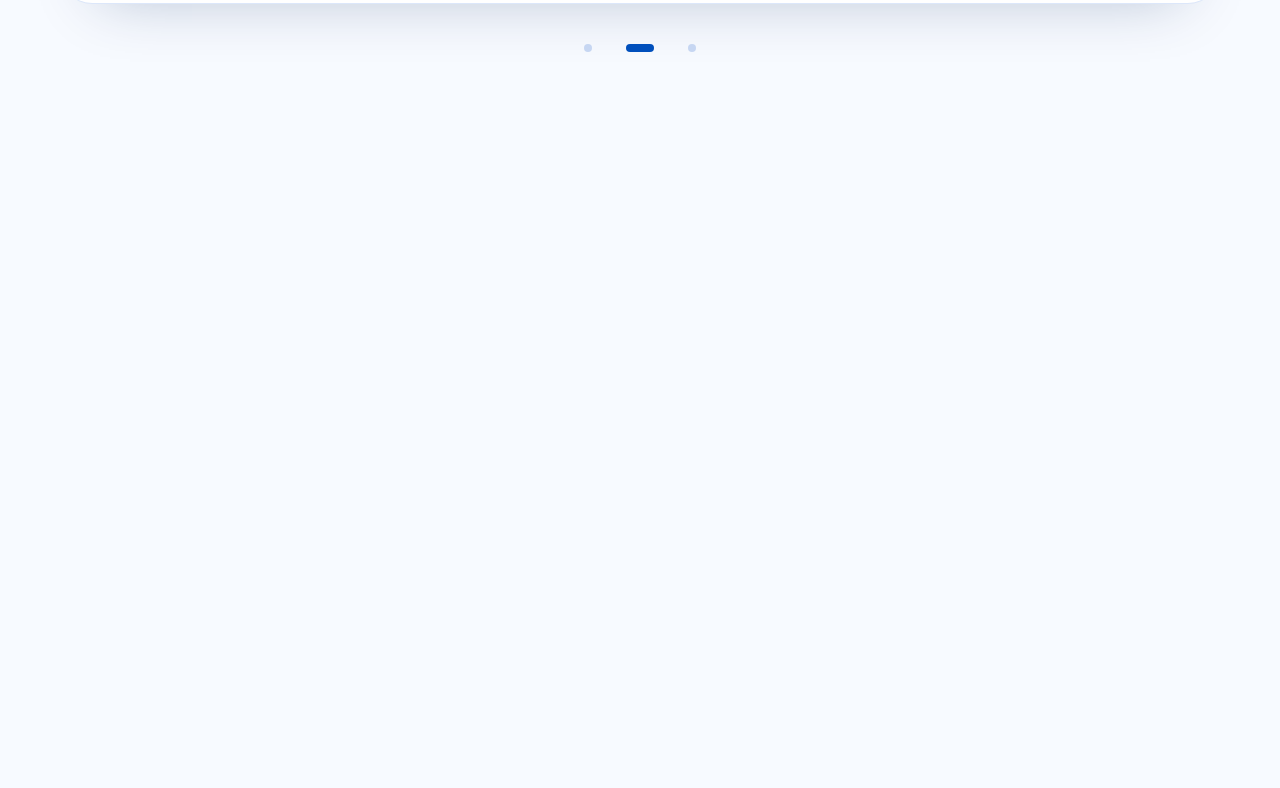
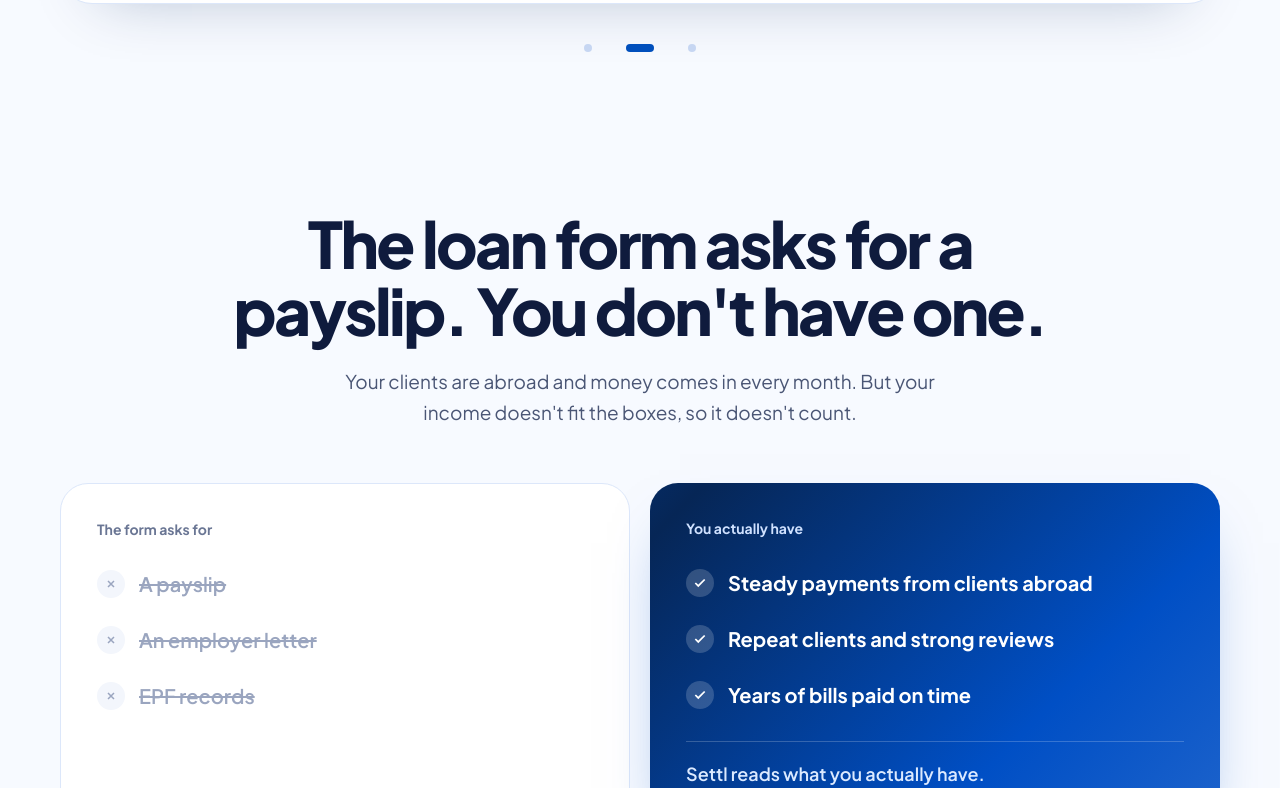
Before and after one commit to DamiduH/settl-landing, a Next.js app: page / in a window 1280 px wide. Shown: the part 2012-2800 px from the top of the page. Before the commit the page ends 2122 px from the top, so only its background shows below. Built offline with nearby package versions, Linux system fonts and the light colour scheme.

Commit message:
feat: add problem section contrasting the loan form with real income

```diff
--- a/app/page.tsx
+++ b/app/page.tsx
@@ -2,6 +2,7 @@ import { BrandDefs } from "@/components/BrandDefs";
 import { ModalProvider } from "@/components/ModalProvider";
 import { RevealObserver } from "@/components/RevealObserver";
 import { Hero } from "@/components/sections/Hero";
+import { Problem } from "@/components/sections/Problem";
 import { Recognition } from "@/components/sections/Recognition";
 
 export default function Home() {
@@ -11,6 +12,7 @@ export default function Home() {
         <BrandDefs />
         <Hero />
         <Recognition />
+        <Problem />
       </div>
       <RevealObserver />
     </ModalProvider>
--- a/app/styles/sections.css
+++ b/app/styles/sections.css
@@ -143,3 +143,108 @@
     padding: 24px 22px 32px;
   }
 }
+
+/* Problem */
+.problem {
+  padding-top: 100px;
+  padding-bottom: 100px;
+}
+.problem__intro {
+  text-align: center;
+  max-width: 820px;
+  margin: 0 auto;
+}
+.problem__title {
+  margin: 0;
+  font-size: clamp(36px, 5vw, 64px);
+  font-weight: 800;
+  letter-spacing: -0.04em;
+  line-height: 1.05;
+}
+.problem__lead {
+  margin: 22px auto 0;
+  max-width: 600px;
+  font-size: 19px;
+  line-height: 1.6;
+  color: var(--body);
+}
+.problem__grid {
+  margin-top: 56px;
+  display: grid;
+  grid-template-columns: repeat(auto-fit, minmax(min(100%, 300px), 1fr));
+  gap: 20px;
+}
+.problem__card {
+  background: #fff;
+  border: 1px solid var(--line);
+  border-radius: 28px;
+  padding: 36px;
+}
+.problem__card--have {
+  background: linear-gradient(135deg, #3976d2, #004fc5, #062656, #004fc5, #3976d2);
+  border: 0;
+  color: #fff;
+  box-shadow: 0 30px 60px -30px rgba(0, 79, 188, 0.6);
+}
+.problem__label {
+  font-size: 14px;
+  font-weight: 700;
+  color: var(--muted);
+  margin-bottom: 18px;
+}
+.problem__card--have .problem__label {
+  color: var(--pale);
+}
+.problem__list {
+  list-style: none;
+  margin: 0;
+  padding: 0;
+}
+.problem__item {
+  display: flex;
+  align-items: center;
+  gap: 14px;
+  padding: 14px 0;
+  font-size: 20px;
+}
+.problem__item--ask {
+  font-weight: 600;
+  color: var(--strike);
+}
+.problem__item--have {
+  font-weight: 700;
+}
+.problem__mark {
+  flex: none;
+  width: 28px;
+  height: 28px;
+  border-radius: 50%;
+  background: var(--panel);
+  display: flex;
+  align-items: center;
+  justify-content: center;
+}
+.problem__item--have .problem__mark {
+  background: rgba(255, 255, 255, 0.18);
+}
+.problem__foot {
+  margin-top: 18px;
+  padding-top: 20px;
+  border-top: 1px solid rgba(255, 255, 255, 0.2);
+  font-size: 18px;
+  font-weight: 600;
+  color: var(--mist);
+}
+
+@media (max-width: 640px) {
+  .problem {
+    padding-top: 64px;
+    padding-bottom: 64px;
+  }
+  .problem__card {
+    padding: 28px 24px;
+  }
+  .problem__item {
+    font-size: 18px;
+  }
+}
--- /dev/null
+++ b/components/sections/Problem.tsx
@@ -0,0 +1,51 @@
+import { Check, Cross } from "../icons";
+
+const asks = ["A payslip", "An employer letter", "EPF records"];
+const haves = [
+  "Steady payments from clients abroad",
+  "Repeat clients and strong reviews",
+  "Years of bills paid on time",
+];
+
+export function Problem() {
+  return (
+    <section className="problem container">
+      <div className="problem__intro">
+        <h2 className="problem__title rv">The loan form asks for a payslip. You don&apos;t have one.</h2>
+        <p className="problem__lead rv">
+          Your clients are abroad and money comes in every month. But your income doesn&apos;t fit the boxes, so it
+          doesn&apos;t count.
+        </p>
+      </div>
+      <div className="problem__grid">
+        <div className="problem__card rv">
+          <div className="problem__label">The form asks for</div>
+          <ul className="problem__list">
+            {asks.map((q) => (
+              <li key={q} className="problem__item problem__item--ask">
+                <span className="problem__mark">
+                  <Cross size={12} color="#9AA5BF" weight={3} />
+                </span>
+                <s>{q}</s>
+              </li>
+            ))}
+          </ul>
+        </div>
+        <div className="problem__card problem__card--have rv live">
+          <div className="problem__label">You actually have</div>
+          <ul className="problem__list">
+            {haves.map((h) => (
+              <li key={h} className="problem__item problem__item--have">
+                <span className="problem__mark">
+                  <Check size={14} color="#fff" weight={3} />
+                </span>
+                {h}
+              </li>
+            ))}
+          </ul>
+          <div className="problem__foot">Settl reads what you actually have.</div>
+        </div>
+      </div>
+    </section>
+  );
+}
```
